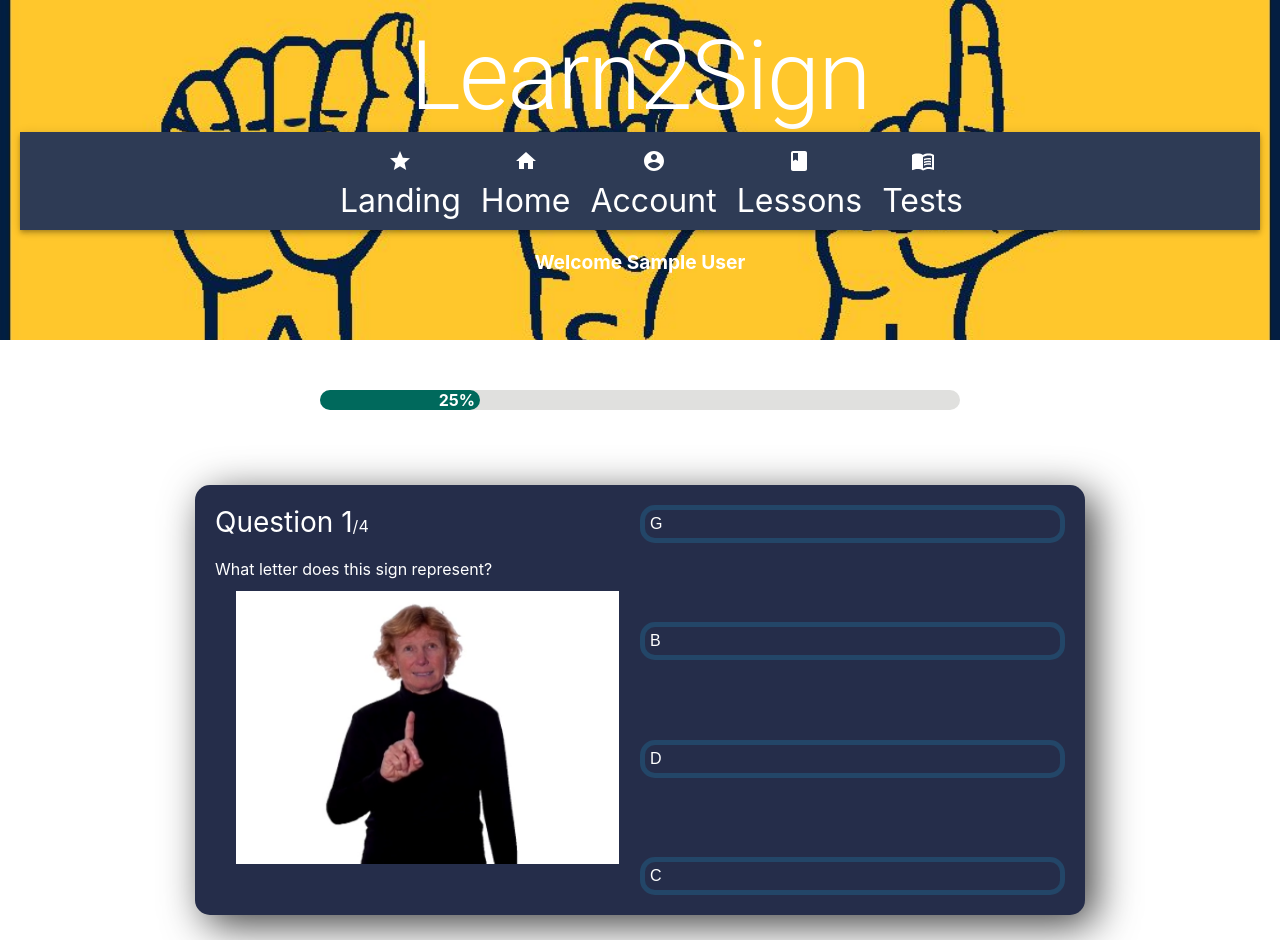
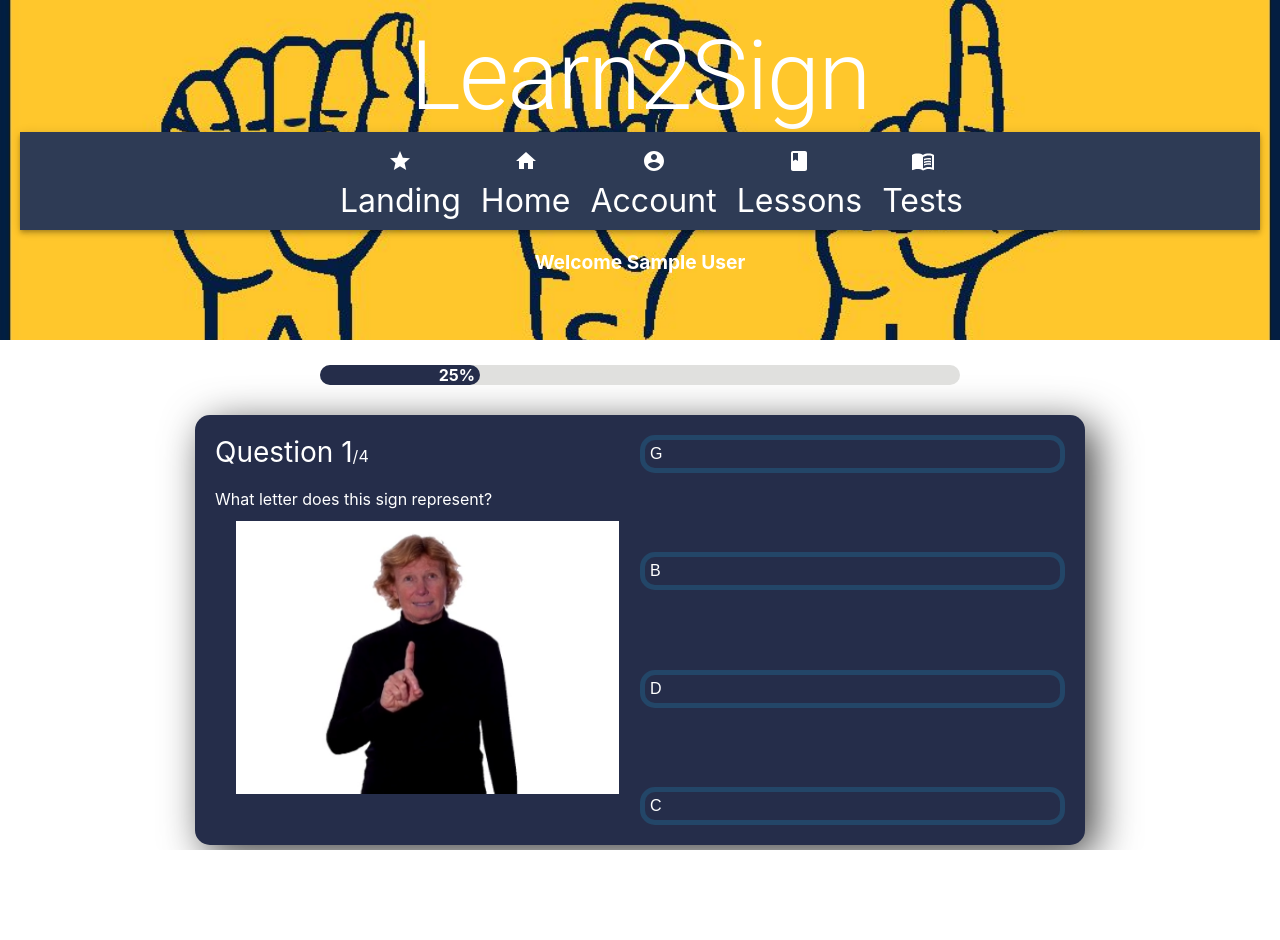
Before and after one commit to jgarner413/Learn2Sign, a React (Create React App) app: page /test/1 in a window 1280 px wide. After the commit the page ends 850 px from the top, so only its background shows below. Built offline with nearby package versions, Linux system fonts and the light colour scheme; no server answers; sample sign-in values are in the browser's storage; the HTML template or start-up script is replaced by a standard one.

Commit message:
Added transitions to Progress Bar

```diff
--- a/src/App.css
+++ b/src/App.css
@@ -281,7 +281,7 @@
 	margin-right: 5px;
   }
   .testBody {
-	margin: 25px auto;
+	margin: 5px auto;
 	background-color: #252d4a;
 	width: 850px;
 	min-height: 200px;
--- a/src/components/ProgressBar.js
+++ b/src/components/ProgressBar.js
@@ -14,7 +14,7 @@
         width: '50%',
         backgroundColor: "#e0e0de",
         borderRadius: 50,
-        margin: 50,
+        margin: 25,
       }
 
     const fillerStyles = {
@@ -22,7 +22,8 @@
       width: `${completed}%`,
       backgroundColor: bgcolor,
       borderRadius: 'inherit',
-      textAlign: 'right'
+      textAlign: 'right',
+      transition: 'width 1s ease-in-out',
     }
 
     const labelStyles = {
--- a/src/components/Tests/Test1.js
+++ b/src/components/Tests/Test1.js
@@ -73,7 +73,7 @@
 	};
 	return (
 			<div>
-			<ProgressBar bgcolor="#00695c" completed={((currentQuestion +1 )/questions.length)*100} />
+			<ProgressBar bgcolor="#252d4a" completed={((currentQuestion +1 )/questions.length)*100} />
 			<div className='testBody'>
 			{showScore ? (
 				<div className='feedback-section'>
--- a/src/components/Tests/Test2.js
+++ b/src/components/Tests/Test2.js
@@ -1,4 +1,5 @@
 import React, { useState } from 'react';
+import ProgressBar from "../ProgressBar"
 
 function Test2() {
 	const questions = [
@@ -74,6 +75,8 @@
 
 
 	return (
+		<div>
+			<ProgressBar bgcolor="#252d4a" completed={((currentQuestion +1 )/questions.length)*100} />
 		<div className='testBody'>
 			{showScore ? (
 				<div className='feedback-section'>
@@ -127,6 +130,7 @@
 				</>
 			)}
 		</div>
+		</div>
 	);
 }
 export default Test2;
```
